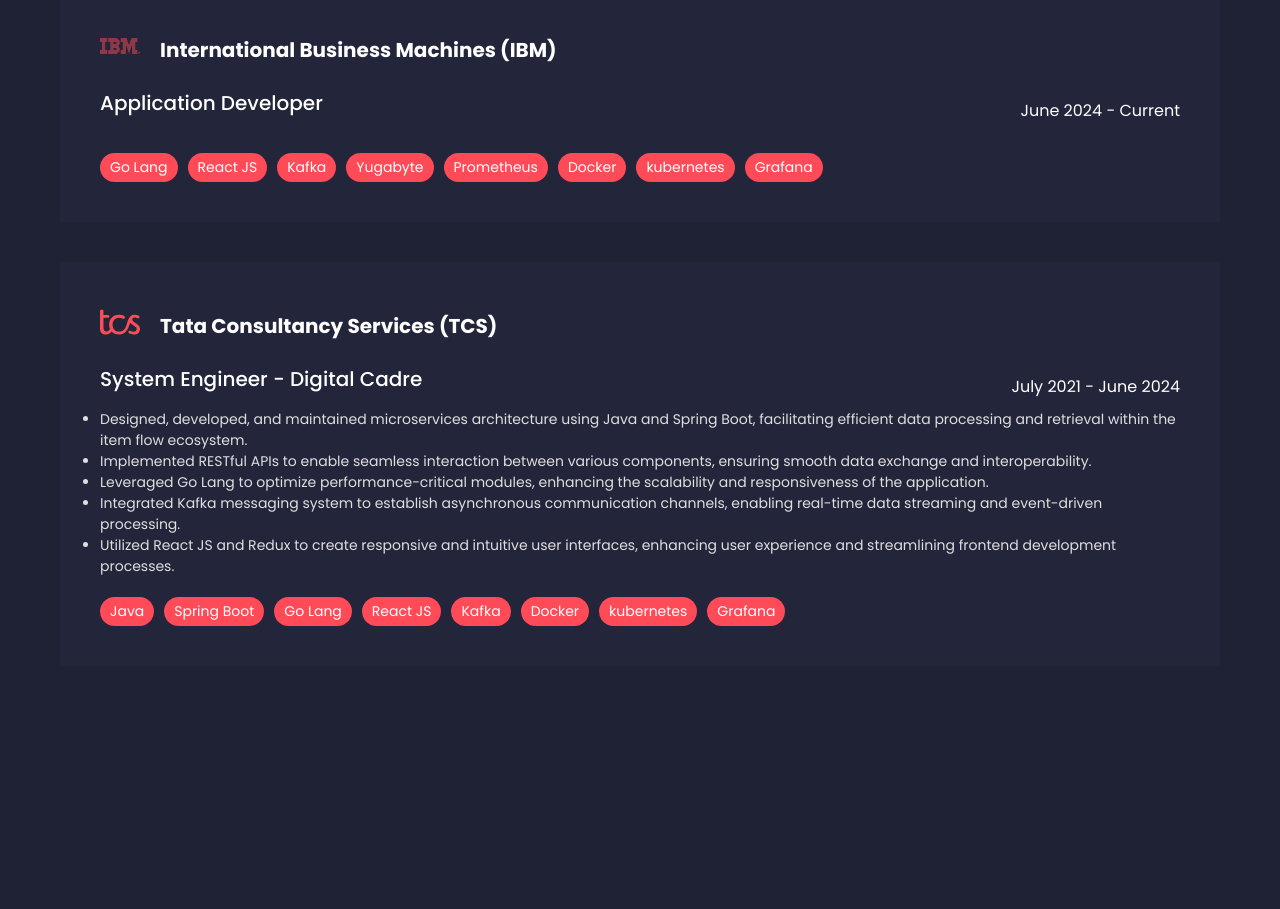
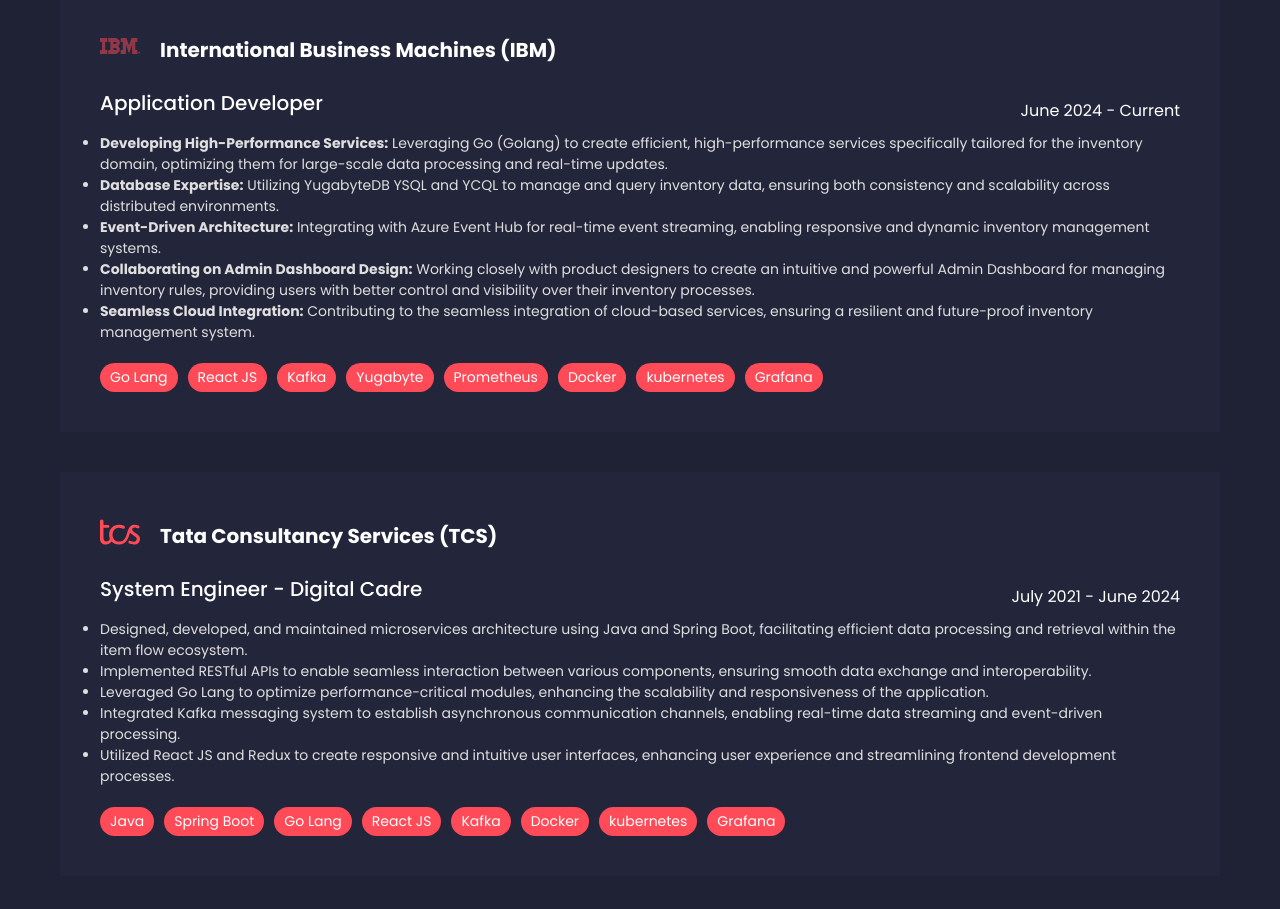
Before and after one commit to theanuragkumar/theanuragkumar.github.io, a React (Create React App) app: page / in a window 1280 px wide. Shown: the part 1160-2069 px from the top of the page. Built offline with nearby package versions, Linux system fonts and the light colour scheme.

Commit message:
IBM experience added

```diff
--- a/src/components/Experience.js
+++ b/src/components/Experience.js
@@ -16,7 +16,14 @@
             heading: "International Business Machines (IBM)",
             role: "Application Developer",
             duration: "June 2024 - Current",
-            text: "",
+            text: `<ul>
+    <li><strong>Developing High-Performance Services:</strong> Leveraging Go (Golang) to create efficient, high-performance services specifically tailored for the inventory domain, optimizing them for large-scale data processing and real-time updates.</li>
+    <li><strong>Database Expertise:</strong> Utilizing YugabyteDB YSQL and YCQL to manage and query inventory data, ensuring both consistency and scalability across distributed environments.</li>
+    <li><strong>Event-Driven Architecture:</strong> Integrating with Azure Event Hub for real-time event streaming, enabling responsive and dynamic inventory management systems.</li>
+    <li><strong>Collaborating on Admin Dashboard Design:</strong> Working closely with product designers to create an intuitive and powerful Admin Dashboard for managing inventory rules, providing users with better control and visibility over their inventory processes.</li>
+    <li><strong>Seamless Cloud Integration:</strong> Contributing to the seamless integration of cloud-based services, ensuring a resilient and future-proof inventory management system.</li>
+</ul>
+`,
             skills: ["Go Lang", "React JS", "Kafka", "Yugabyte", "Prometheus", "Docker", "kubernetes ", "Grafana"]
         },
         {
```
